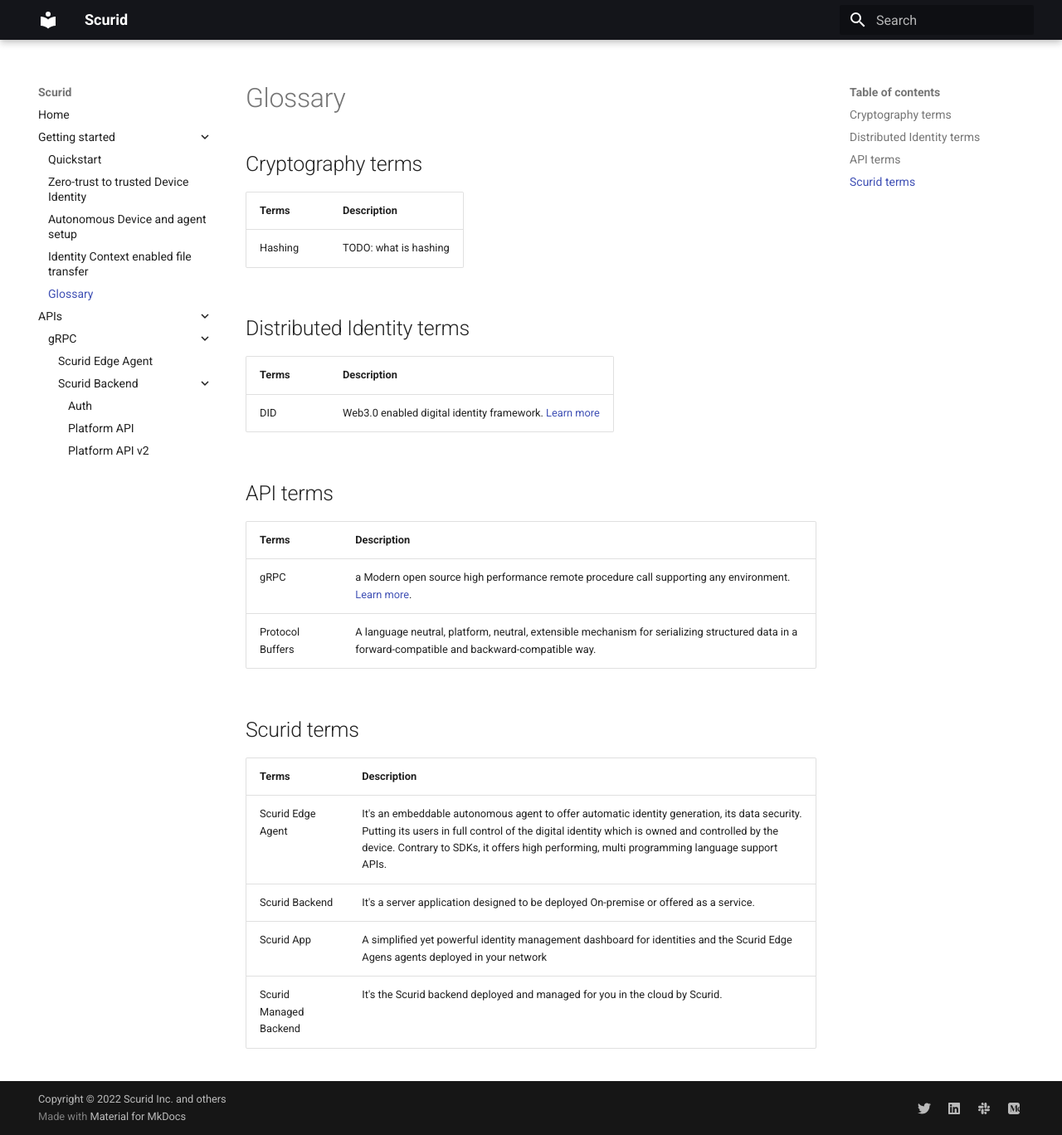
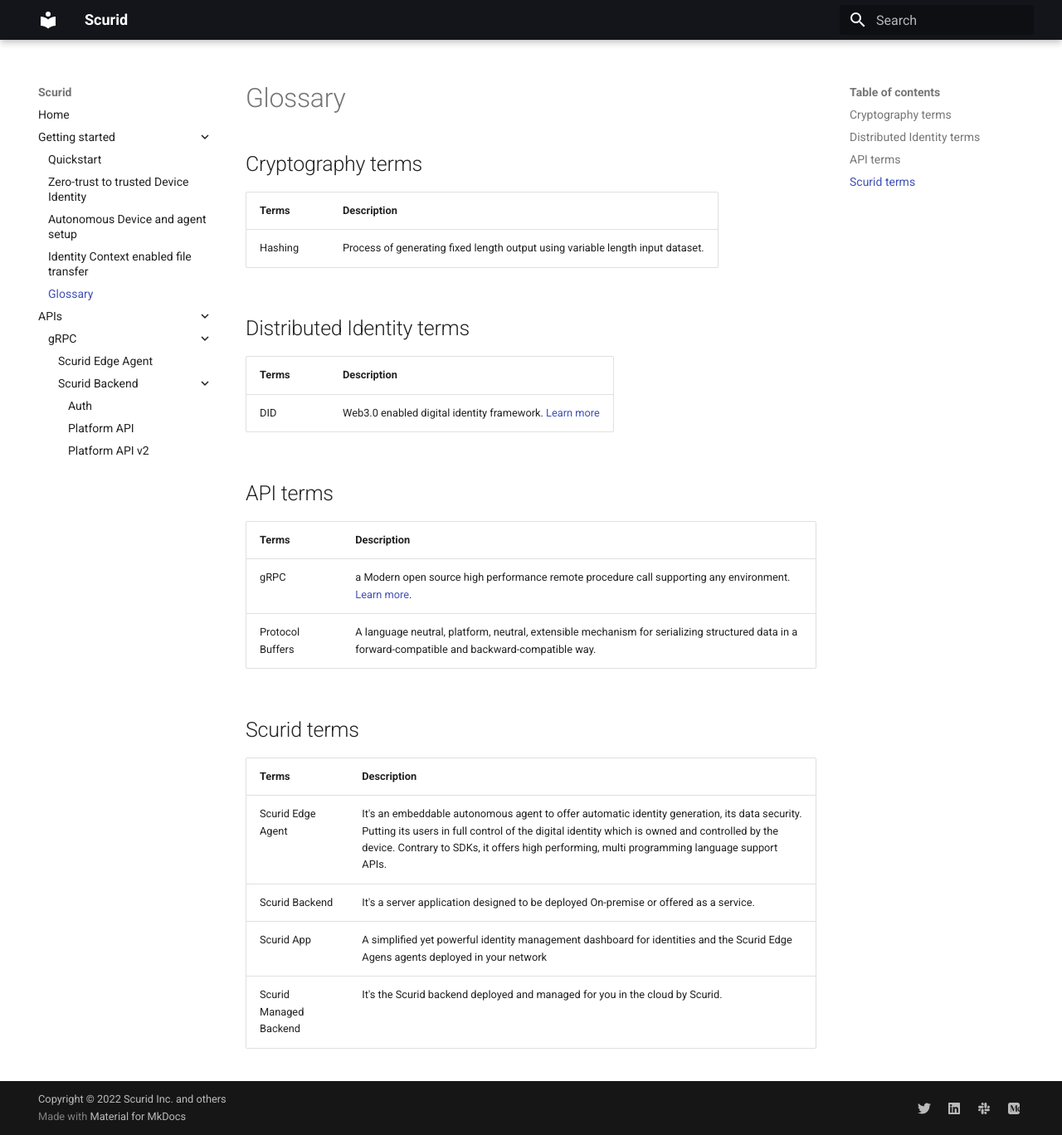
Before and after one commit to scurid-inc/docs, an MkDocs documentation site: the page built from docs/glossary.md, in a window 1280 px wide and 1368 px high. Shown: the whole window at 83% size. Built offline with MkDocs 1.6.1 and Material for MkDocs 9.7.7, drawn with Linux system fonts in a browser that asks for light colours; the version menu is left out.

Commit message:
updated glossary

```diff
--- a/docs/glossary.md
+++ b/docs/glossary.md
@@ -1,8 +1,8 @@
 ## Cryptography terms
 
-| Terms   | Description           |
-|---------|-----------------------|
-| Hashing | TODO: what is hashing |
+| Terms   | Description                                                                    |
+|---------|--------------------------------------------------------------------------------|
+| Hashing | Process of generating fixed length output using variable length input dataset. |
 
 
 ## Distributed Identity terms
```
